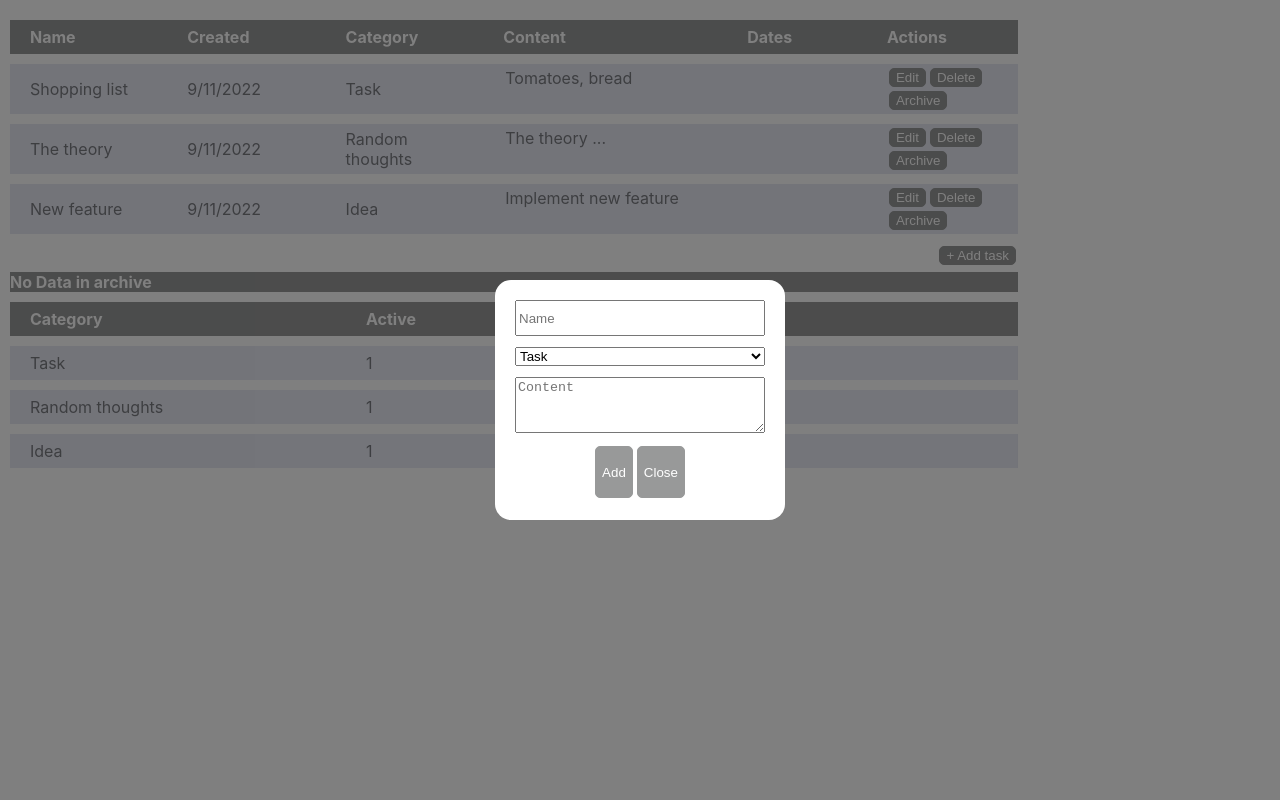
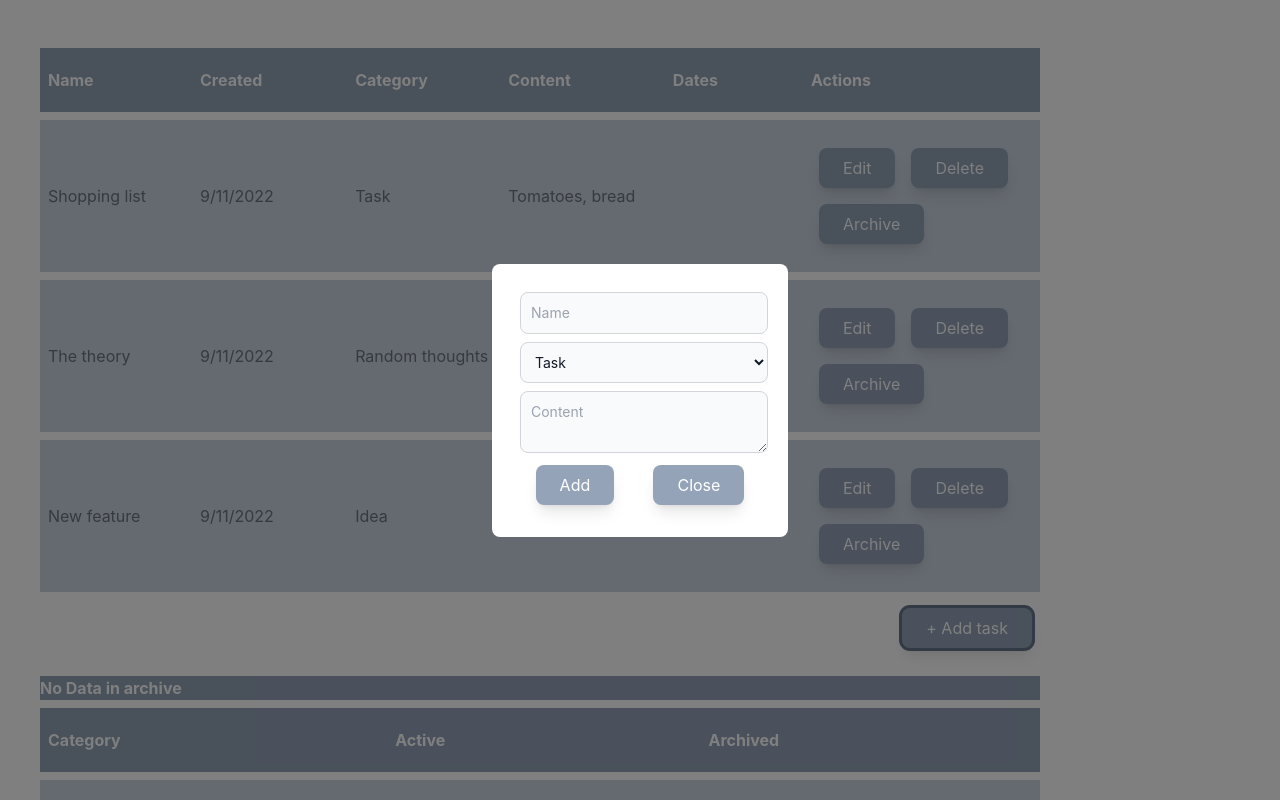
Before and after one commit to ivanderkachov/test_task_2_js_tw, a React (Create React App) app: page / in a window 1280 px wide. Both pictures are taken after a click on the button "+ Add task". Shown: the top 800 px of the page. Built offline with nearby package versions, Linux system fonts and the light colour scheme.

Commit message:
tailwind added

```diff
--- a/package.json
+++ b/package.json
@@ -39,5 +39,10 @@
       "last 1 firefox version",
       "last 1 safari version"
     ]
+  },
+  "devDependencies": {
+    "autoprefixer": "^10.4.12",
+    "postcss": "^8.4.17",
+    "tailwindcss": "^3.1.8"
   }
 }
--- /dev/null
+++ b/postcss.config.js
@@ -0,0 +1,6 @@
+module.exports = {
+  plugins: {
+    tailwindcss: {},
+    autoprefixer: {},
+  },
+}
--- a/src/components/modal/modal.css
+++ b/src/components/modal/modal.css
@@ -7,7 +7,7 @@
   display: none;
   background: rgba(0,0,0,0.5);
 }
-.modal__form {
+/* .modal__form {
   padding: 20px;
   background: white;
   border-radius: 16px;
@@ -16,10 +16,10 @@
   justify-content: space-between;
   min-width: 250px;
   min-height: 200px;
-}
-.modal__form input {
+} */
+/* .modal__form input {
   height: 30px;
-}
+} */
 /* .modal__form input:invalid {
   box-shadow: 0 0 0 0 red;
 }
@@ -28,17 +28,17 @@
   box-shadow: none;
 } */
 
-.modal__form textarea {
+/* .modal__form textarea {
   height: 50px;
-}
+} */
 .modal.active {
   display: flex;
   justify-content: center;
   align-items: center;
 }
-.modal__form__buttonfield {
+/* .modal__form__buttonfield {
   display: flex;
   justify-content: center;
   flex-grow: 0.5;
 
-}
+} */
--- a/src/components/modal/modal.jsx
+++ b/src/components/modal/modal.jsx
@@ -31,19 +31,19 @@ const Modal = ({ taskData, category, changeTable, setChangeTable, toggle, setTog
   }
   return (
     <div className={(changeTable === '' ? "modal" : "modal active")}>
-        <div className="modal__form">
-          <input placeholder="Name" name="Name" maxlength="20" value={task.Name} onChange={(e) => {handleChange(e)}} className="modal__form__input" />
-          <select name="Category" value={task.Category} onChange={(e) => {handleChange(e)}}>
+        <div className="p-6 bg-white rounded-lg flex flex-col justify-between min-w-150 min-h-125">
+          <input className="m-1 bg-gray-50 border border-gray-300 text-gray-900 sm:text-sm rounded-lg focus:ring-blue-500 focus:border-blue-500 block w-full p-2.5" placeholder="Name" name="Name" maxlength="20" value={task.Name} onChange={(e) => {handleChange(e)}} />
+          <select className="m-1 bg-gray-50 border border-gray-300 text-gray-900 sm:text-sm rounded-lg focus:ring-blue-500 focus:border-blue-500 block w-full p-2.5" name="Category" value={task.Category} onChange={(e) => {handleChange(e)}}>
             {category.map((cat)=>{
               return (
                 <option key={cat} name={cat} >{cat}</option>
               )
             })}
           </select>
-          <textarea name="Content" placeholder="Content" value={task.Content} className="modal__form__input" onChange={(e) => {handleChange(e)}}/>
-          <div className="modal__form__buttonfield">
-            <button type="button" onClick={(e) => {handleSubmit(e, task)}}>{changeTable !== '' && changeTable !== 'adding' ? "Save" : "Add"}</button>
-            <button type="button" onClick={()=>{setChangeTable('')}} >Close</button>
+          <textarea name="Content" placeholder="Content" value={task.Content} className="m-1 bg-gray-50 border border-gray-300 text-gray-900 sm:text-sm rounded-lg focus:ring-blue-500 focus:border-blue-500 block w-full p-2.5" onChange={(e) => {handleChange(e)}}/>
+          <div className="flex justify-around ">
+            <button type="button" className="cursor-pointer items-center m-2 px-6 py-2 text-white transition bg-slate-400 rounded-lg shadow-lg focus:outline-none focus:ring focus:ring-slate-500 hover:bg-slate-500" onClick={(e) => {handleSubmit(e, task)}}>{changeTable !== '' && changeTable !== 'adding' ? "Save" : "Add"}</button>
+            <button type="button" className="cursor-pointer items-center m-2 px-6 py-2 text-white transition bg-slate-400 rounded-lg shadow-lg focus:outline-none focus:ring focus:ring-slate-500 hover:bg-slate-500" onClick={()=>{setChangeTable('')}} >Close</button>
           </div>
         </div>
     </div>
--- a/src/components/table/table.css
+++ b/src/components/table/table.css
@@ -1,4 +1,4 @@
-.table {
+/* .table {
   border-collapse: separate;
   border-spacing: 0px 10px;
   width: 80%;
@@ -29,4 +29,4 @@
   display: flex;
   width: 80%;
   justify-content: end;
-}
+} */
--- a/src/components/table/table.jsx
+++ b/src/components/table/table.jsx
@@ -31,33 +31,33 @@ const Table = ({ type, table, setToggle, toggle, changeTable, setChangeTable })
 
   return (
     <div>
-      <table className="table">
-        <thead className="table__header">
+      <table className="border-separate border-spacing-y-2 w-10/12 text-left">
+        <thead className="text-white bg-slate-400">
           <tr>
             {keysOnly.map((key) => {
               return (
-                  <th key={`${type}+${key}`}>{key}</th>
+                  <th className="px-2 py-5 m-2 h-30 w-20" key={`${type}+${key}`}>{key}</th>
               );
             })}
           </tr>
         </thead>
-        <tbody className="table__body">
+        <tbody className="bg-slate-300">
             {Object.values(table).map((task, index) => {
               return (
                 <tr key={type!=='summary' ? `${type}+${task.id}`: `${type} table ${index}`}>
                   {keysOnly.map((key) => {
                     if (key !== 'Actions') {
-                      return <td className={`table__body__${key}`} key={`${type}+${task.id}+${key}`}>{task[key]}</td>;
+                      return <td className="px-2 py-5 m-2 h-30 w-20 text-gray-500" key={`${type}+${task.id}+${key}`}>{task[key]}</td>;
                     } else {
                       return type === "notes" ? (
-                        <td className="table__body__buttons" key={`${type}+${task.id}+${key}`}>
-                          <button type="button" name="Edit" onClick={(e)=>{handleButton(e.target.name, task.id)}}>Edit</button>
-                          <button type="button" name="Delete" onClick={(e)=>{handleButton(e.target.name, task.id)}}>Delete</button>
-                          <button type="button" name="Archive" onClick={(e)=>{handleButton(e.target.name, task.id)}}>Archive</button>
+                        <td className="px-2 py-5 m-2 h-30 w-20" key={`${type}+${task.id}+${key}`}>
+                          <button type="button" className="cursor-pointer items-center m-2 px-6 py-2 text-white transition bg-slate-400 rounded-lg shadow-lg focus:outline-none focus:ring focus:ring-slate-500 hover:bg-slate-500" name="Edit" onClick={(e)=>{handleButton(e.target.name, task.id)}}>Edit</button>
+                          <button type="button" className="cursor-pointer items-center m-2 px-6 py-2 text-white transition bg-slate-400 rounded-lg shadow-lg focus:outline-none focus:ring focus:ring-slate-500 hover:bg-slate-500" name="Delete" onClick={(e)=>{handleButton(e.target.name, task.id)}}>Delete</button>
+                          <button type="button" className="cursor-pointer items-center m-2 px-6 py-2 text-white transition bg-slate-400 rounded-lg shadow-lg focus:outline-none focus:ring focus:ring-slate-500 hover:bg-slate-500" name="Archive" onClick={(e)=>{handleButton(e.target.name, task.id)}}>Archive</button>
                         </td>
                       ) : (
-                        <td key={`${type}+${task.id}+${key}`}>
-                          <button type="button" name="Unarchive" onClick={(e)=>{handleButton(e.target.name, task.id)}}>Unarchive</button>
+                        <td className="px-2 py-5 m-2 h-30 w-20" key={`${type}+${task.id}+${key}`}>
+                          <button type="button" className="cursor-pointer text-white m-2 p-3 bg-slate-400 rounded border-solid" name="Unarchive" onClick={(e)=>{handleButton(e.target.name, task.id)}}>Unarchive</button>
                         </td>
                       );
                     }
@@ -67,7 +67,7 @@ const Table = ({ type, table, setToggle, toggle, changeTable, setChangeTable })
             })}
         </tbody>
       </table>
-      {type==='notes'&& <div className="tableAddButton"><button name="Add" onClick={() => {setChangeTable('adding')}}> + Add task</button></div>}
+      {type==='notes'&& <div className="flex w-10/12 justify-end"><button className="cursor-pointer items-center m-2 px-6 py-2 text-white transition bg-slate-400 rounded-lg shadow-lg focus:outline-none focus:ring focus:ring-slate-500 hover:bg-slate-500" name="Add" onClick={() => {setChangeTable('adding')}}> + Add task</button></div>}
     </div>
   );
 }
--- a/src/index.css
+++ b/src/index.css
@@ -11,3 +11,8 @@ code {
   font-family: source-code-pro, Menlo, Monaco, Consolas, 'Courier New',
     monospace;
 }
+
+
+@tailwind base;
+@tailwind components;
+@tailwind utilities;
--- a/src/pages/main/main.css
+++ b/src/pages/main/main.css
@@ -1,18 +1,18 @@
-.worksheet {
+/* .worksheet {
   margin: 10px;
-}
- button {
+} */
+ /* button {
   cursor: pointer;
   color: white;
   margin: 2px;
   background-color: #989999;
   border-radius: 5px;
   border: 1px solid #989999
-}
-.nodata {
+} */
+/* .nodata {
   width: 80%;
   color: white;
   background-color: #989999;
   margin-top: 5px;
   font-weight: 700;
-}
+} */
--- a/src/pages/main/main.jsx
+++ b/src/pages/main/main.jsx
@@ -33,7 +33,7 @@ const Main = () => {
         toggle={toggle}
         setToggle={setToggle}
       />
-      <div className="worksheet">
+      <div className="m-10">
         {tables.map((table) => {
           return Object.keys(table[1]).length > 0 ? (
             <div key={table[0]}>
@@ -48,10 +48,10 @@ const Main = () => {
             </div>
           ) : (
             <div key={`${table[0]} field`}>
-            <div className="nodata" key={`${table[0]} nodata`}>No Data in {table[0]}</div>
+            <div className="w-10/12 text-white bg-slate-400 mt-5 font-bold"    key={`${table[0]} nodata`}>No Data in {table[0]}</div>
              {table[0]==='notes'&&
               <div key={`${table[0]} buttondiv`} className="tableAddButton">
-               <button key={`${table[0]} button`} name="Add" onClick={() => {setChangeTable('adding')}}> + Add task</button>
+               <button className="cursor-pointer items-center m-2 px-6 py-2 text-white transition bg-slate-400 rounded-lg shadow-lg focus:outline-none focus:ring focus:ring-slate-500 hover:bg-slate-500" key={`${table[0]} button`} name="Add" onClick={() => {setChangeTable('adding')}}> + Add task</button>
                </div>}
             </div>
           );
--- /dev/null
+++ b/tailwind.config.js
@@ -0,0 +1,8 @@
+/** @type {import('tailwindcss').Config} */
+module.exports = {
+  content: ["./src/**/*.{js,jsx,ts,tsx}"],
+  theme: {
+    extend: {},
+  },
+  plugins: [],
+};
```
Also changed, not shown: 1 other file (tests, documents, lock files or other folders).
